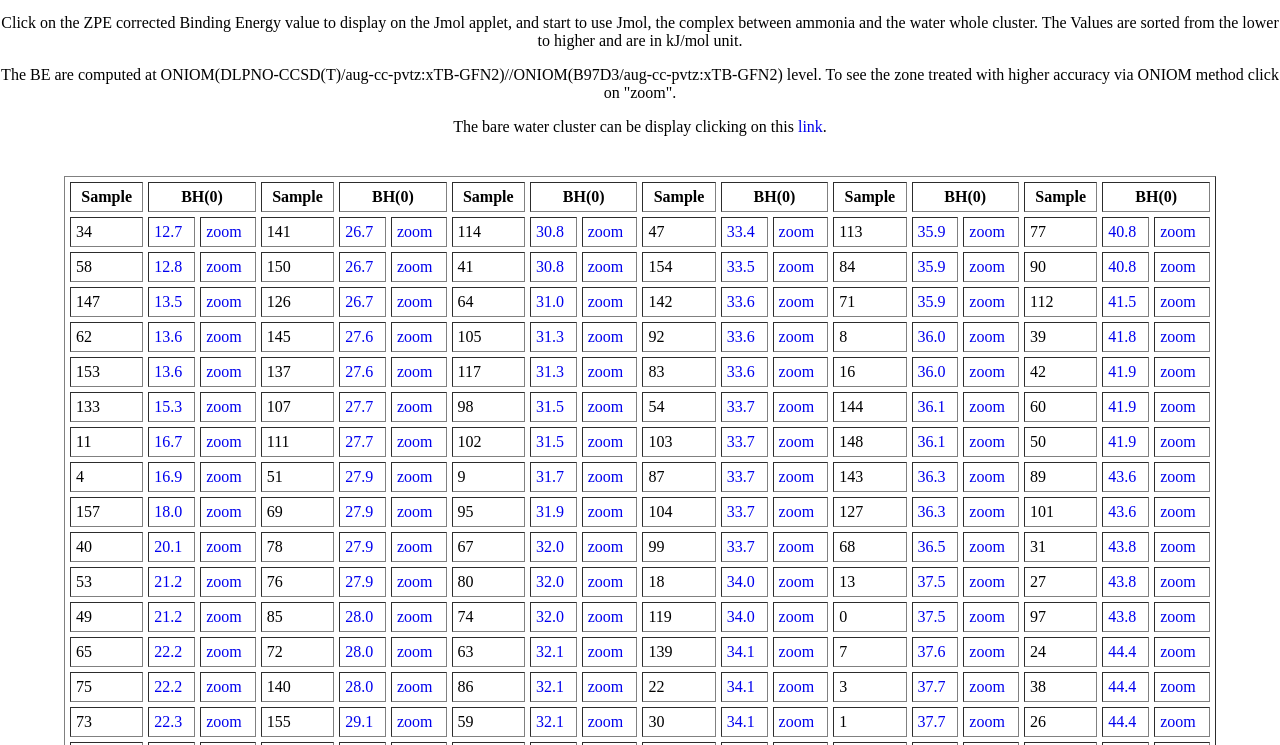
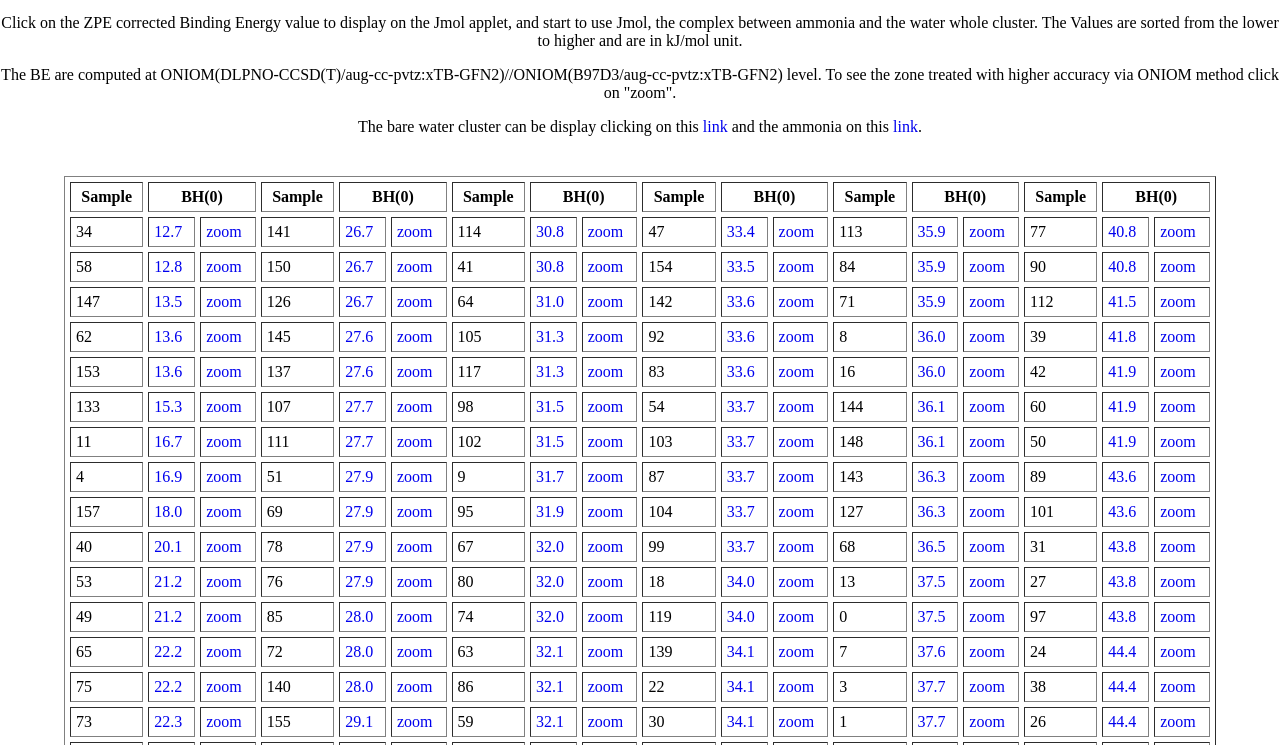
Before and after one commit to TinacciL/Jmol_BE_NH3_visualization, a plain HTML site: page index.html in a window 1280 px wide. Shown: the part 45-790 px from the top of the page. Drawn offline with nearby package versions, Linux system fonts and the light colour scheme; a script that the page names is missing; a web font is replaced by a local one.

Commit message:
nhe3 update

```diff
--- a/index.html
+++ b/index.html
@@ -24,7 +24,7 @@
 <p align=center><span style="font-size: 200%;"><strong>Binding Energy dataset for NH<sub>3</sub></strong></span></p>
 <p align=center>Click on the ZPE corrected Binding Energy value to display on the Jmol applet, and start to use Jmol, the complex between ammonia and the water whole cluster. The Values are sorted from the lower to higher and are in kJ/mol unit.</p>
   <p align=center>The BE are computed at ONIOM(DLPNO-CCSD(T)/aug-cc-pvtz:xTB-GFN2)//ONIOM(B97D3/aug-cc-pvtz:xTB-GFN2) level. To see the zone treated with higher accuracy via ONIOM method click on "zoom". </p>
-  <p align=center>The bare water cluster can be display clicking on this <a href="#" onclick="jmolScript('load structures/bare_grain.xyz');" style="text-decoration:none">link</a>.</p>
+  <p align=center>The bare water cluster can be display clicking on this <a href="#" onclick="jmolScript('load structures/bare_grain.xyz');" style="text-decoration:none">link</a> and the ammonia on this <a href="#" onclick="jmolScript('load structures/nh3.xyz');" style="text-decoration:none">link</a>.</p>
 
 <p align=center>
 <table  align="center">
```
Also changed, not shown: 2 other files.
